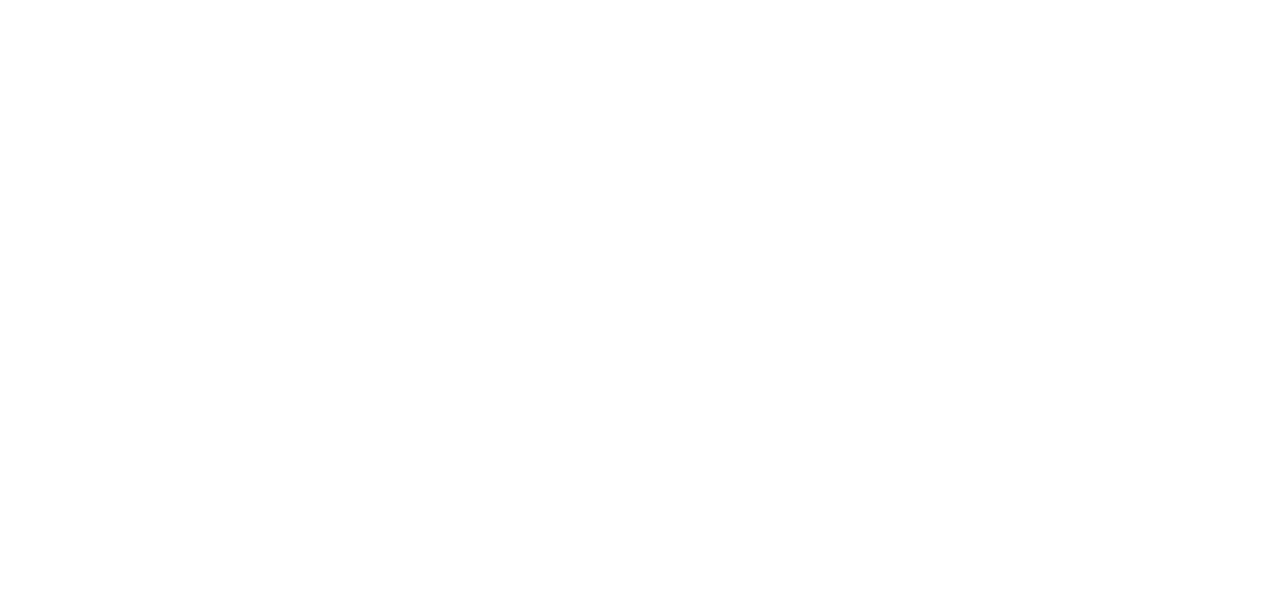
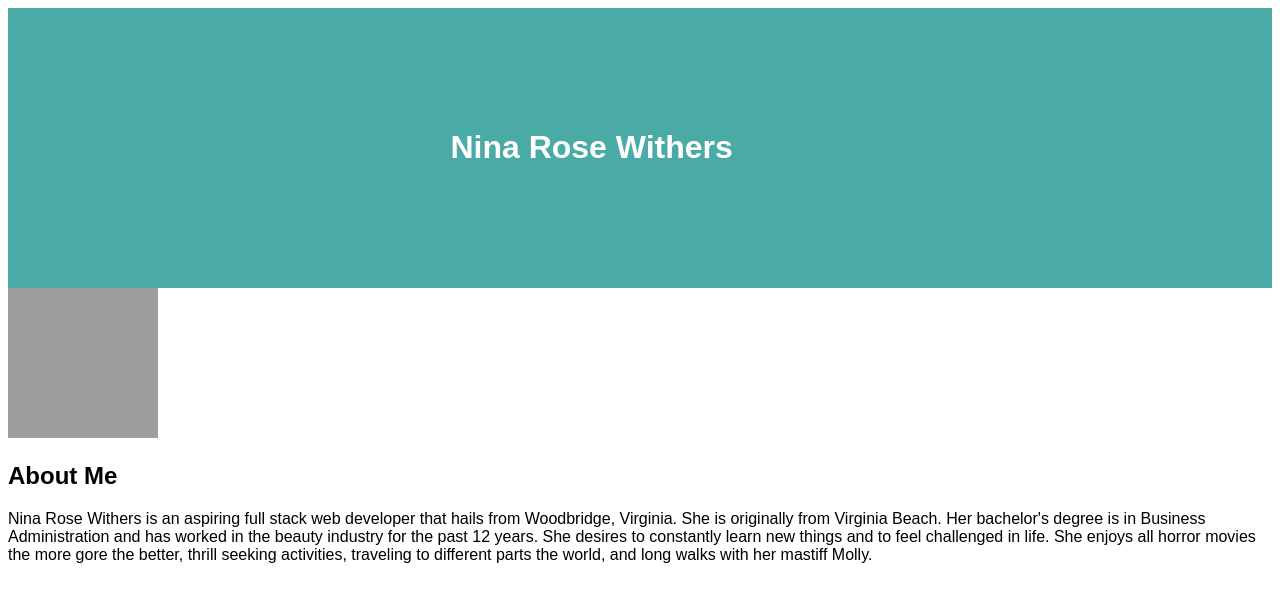
Before and after one commit to nrgtwithers/Basic-Portfolio, a plain HTML site: page index.html in a window 1280 px wide. Drawn offline with Linux system fonts and the light colour scheme; grey boxes are pictures that could not be loaded.

Commit message:
renamed file

```diff
--- a/assets/css/style.css
+++ b/assets/css/style.css
@@ -0,0 +1,22 @@
+body {
+    background-color: #ffffff;
+    font-family: 'Arial', 'Helvetica Neue', Helvetica, sans-serif;
+    color: '#777';
+    background: '#777';
+    width: '960px';
+    font-size: '18px';
+}
+
+#header {
+    background-color:#4aaaa5;
+    color: #ffffff;
+}
+
+.container {
+    width: 30%;
+    margin-top: 0px;
+    margin-bottom: 0px;
+    margin-left: auto;
+    margin-right: auto;
+    padding: 100px;
+}
--- a/index.html
+++ b/index.html
@@ -1 +1,27 @@
 <!DOCTYPE html>
+
+<html lang="en" dir="ltr">
+
+    <head>
+        <meta charset="utf-8">
+        <title>My Portfolio</title>
+
+        <link rel="stylesheet" type="text/css" href="assets/css/style.css" />
+
+    </head>
+
+    <body>
+        <div id="header">
+            <div class="container">
+                <h1>Nina Rose Withers</h1>
+            </div>
+        </div>
+
+
+        <img src="assets/images/headshot.jpg" alt="headshot" height="150px" width="150px">
+        <h2>About Me</h2>
+        <p>Nina Rose Withers is an aspiring full stack web developer that hails from Woodbridge, Virginia. She is originally from Virginia Beach. Her bachelor's degree is in Business Administration and has worked in the beauty industry for the past 12 years. She desires to constantly learn new things and to feel challenged in life. She enjoys all horror movies the more gore the better, thrill seeking activities, traveling to different parts the world, and long walks with her mastiff Molly. </p>
+    </body>
+
+
+</html>
```
Also changed, not shown: contact.html (+20 -0 lines), portfolio.html (+21 -0 lines), css/style.css (added), 1 other file.
